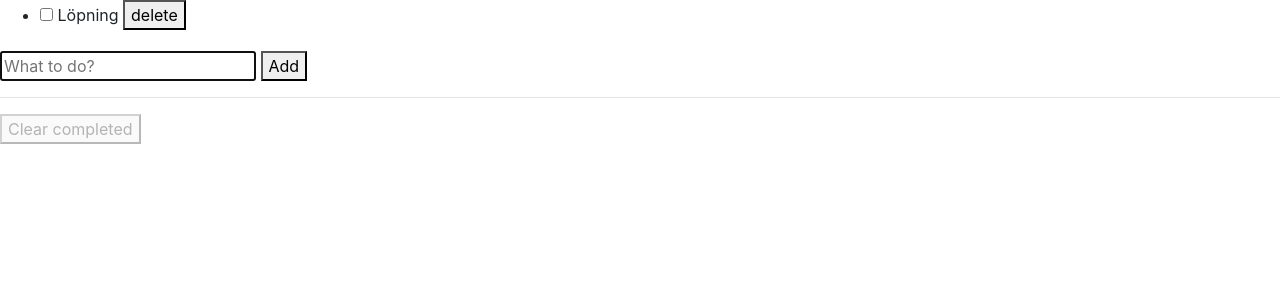
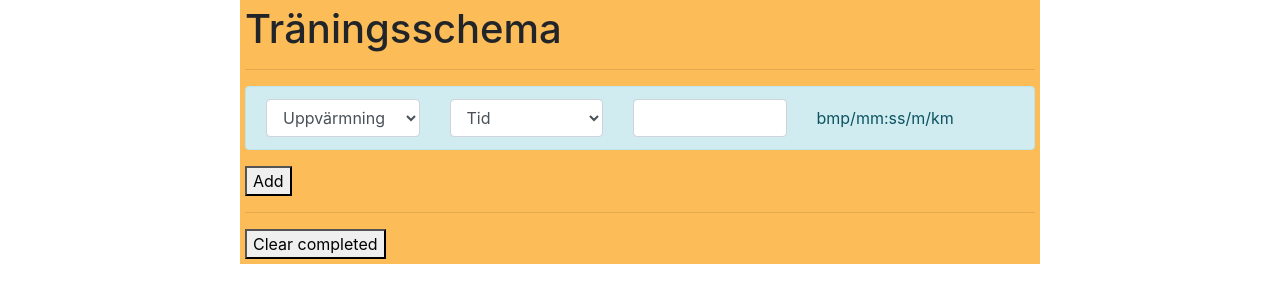
Before and after one commit to hokanovic/ComponentJS, a website built with webpack: page public/index.html in a window 1280 px wide. Built offline with nearby package versions, Linux system fonts and the light colour scheme; some packages are replaced by stand-ins of ours.

Commit message:
fungerar, men witdh på alert fyller inte ut div'en

```diff
--- a/public/styles.css
+++ b/public/styles.css
@@ -1,6 +1,6 @@
 .wrapper {
   max-width: 800px;
-  background-color: papayawhip;
+  background-color: rgb(252, 188, 87);
   padding: 5px;
   margin: 0 auto;
 }
@@ -12,6 +12,10 @@ body {
 
 ng-cloak {
   display:none;
+}
+#tyst {
+  width: auto;
+  display: block;
 }
 
 .add-btn {
@@ -35,3 +39,8 @@ ng-cloak {
     display: inline-block;
     font-size: 16px;
 }
+
+ul {
+
+list-style-type: none;
+}
--- a/src/todocomp.ts
+++ b/src/todocomp.ts
@@ -1,68 +1,126 @@
-import {IModule, IAugmentedJQuery} from 'angular';
+import { IModule, IAugmentedJQuery } from 'angular';
 
-import {StepType} from './types';
+import { StepType } from './types';
 
-export default function registerTodoComponent(app: IModule){
+export default function registerTodoComponent(app: IModule) {
     app.component('todo', {
         controllerAs: 'c',
         template: `
 
 
+<div class="wrapper">
 
-
-
-
+<h1>Träningsschema</h1>
+<hr/>
       <ul>
         <li ng-repeat="todo in c.todos track by $index">
           <label ng-class="{done: todo.complete}">
-            <input type="checkbox" ng-model="todo.complete">
+            <div id="tyst" class="alert alert-info alert-dismissible fade show" role="alert">
+            <div class="row">
+                <div class="col">
             {{todo.kind}}
+              </div>
+              <div class="col">
+              {{todo.unit}}
+                </div>
+                <div class="col">
+                {{todo.value}}
+                  </div>
+                  <div class="col">
+                  </div>
+      </div>
                   </label>
-          <button ng-click="c.delete($index)">delete</button>
+                  <button ng-click="c.delete($index)" type="button" class="close" data-dismiss="alert" aria-label="Close">
+                  <span aria-hidden="true">&times;</span>
+                  </button>
+                  </div>
         </li>
       </ul>
 
 
 
+      <div class="alert alert-info alert-dismissible fade show" role="alert">
+      <div class="row">
+          <div class="col">
+          <select class="form-control" id="field">
+          <optgroup label="Välj typ av steg">
+          <option value="Uppvärmning">Uppvärmning</option>
+          <option value="Löpning">Löpning</option>
+          <option value="Återhämtning">Återhämtning</option>
+          <option value="Vila">Vila</option>
+          <option value="Nedvarvning">Nedvarning</option>
+        </optgroup>
+      </select>
+    </div>
 
 
+    <div class="col">
+    <select class="form-control" id="field2"  placeholder="Shamaga">
+      <optgroup label="Välj varaktighet" placeholder="Shamaga" >
+        <option value="Tid">Tid</option>
+        <option value="Distans">Distans</option>
+        <option value="Puls">Puls</option>
+      </optgroup>
+    </select>
+  </div>
+
+  <div class="col">
+  <input type="text" class="form-control" id="field3">
+</div>
+
+<div class="col">
+<label for="colFormLabel" class=" col-form-label">bmp/mm:ss/m/km</label>
+</div>
+
+
+</div>
+
+      </div>
       <form ng-submit="c.submit($event)">
-        <input id="field" placeholder="What to do?" autofocus>
+
       <button type="submit">Add</button>
       </form>
 <hr/>
-      <button ng-click="c.clearCompleted()"
-              ng-disabled="!c.numberOfCompleted">
+
+<button ng-click="c.clearCompleted()">
 Clear completed
 </button>
+
+      </div>
+
+
+
     `,
         controller: class TodoComponent {
             todos: StepType[]
             field: HTMLInputElement;
-      constructor($element: IAugmentedJQuery){
+            field2: HTMLInputElement;
+            field3: HTMLInputElement;
+            constructor($element: IAugmentedJQuery) {
                 this.field = $element[0].querySelector("#field");
-        this.todos = [
-            { kind: "Löpning", unit: "puls", value: "153"}
-        ];
+                this.field2 = $element[0].querySelector("#field2");
+                this.field3 = $element[0].querySelector("#field3");
+                this.todos = [];
             }
-      delete(n: number){
+            delete(n: number) {
                 this.todos.splice(n, 1);
                 this.field.focus();
             }
-      submit(e: Event){
+            submit(e: Event) {
                 e.preventDefault();
-        if (this.field.value){
+                if ((this.field.value) && (this.field2.value) && (this.field3.value)) {
                     this.todos.push(
-            { kind: "Löpning", unit: "puls", value: "153"}
+                        { kind: this.field.value, unit: this.field2.value, value: this.field3.value }
                     );
                     this.field.value = "";
-          this.field.focus();
+                    this.field2.value = "";
+                    this.field3.value = "";
                 }
             }
-      clearCompleted(){
-        this.todos = this.todos.filter(t => !t.complete);
+            clearCompleted() {
+                this.todos = [];
             }
-      get numberOfCompleted(){
+            get numberOfCompleted() {
                 return this.todos.filter(t => t.complete).length;
             }
         }
```
Lines whose indentation alone changed are shown as unchanged.
